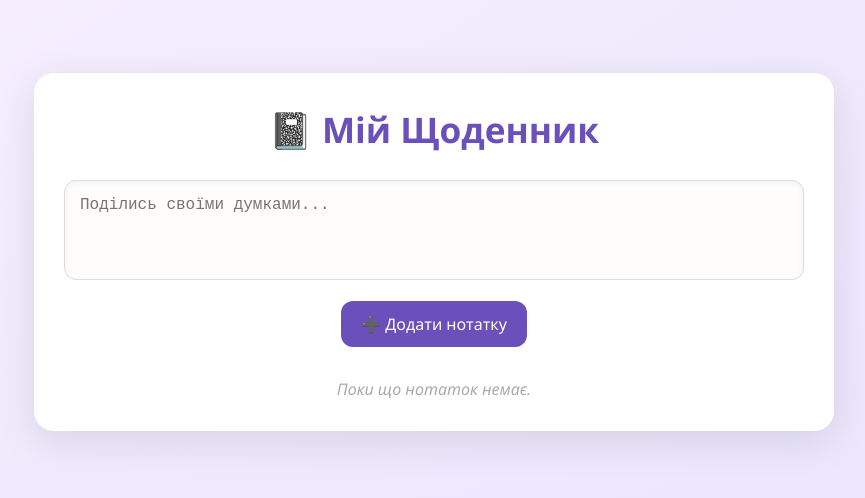
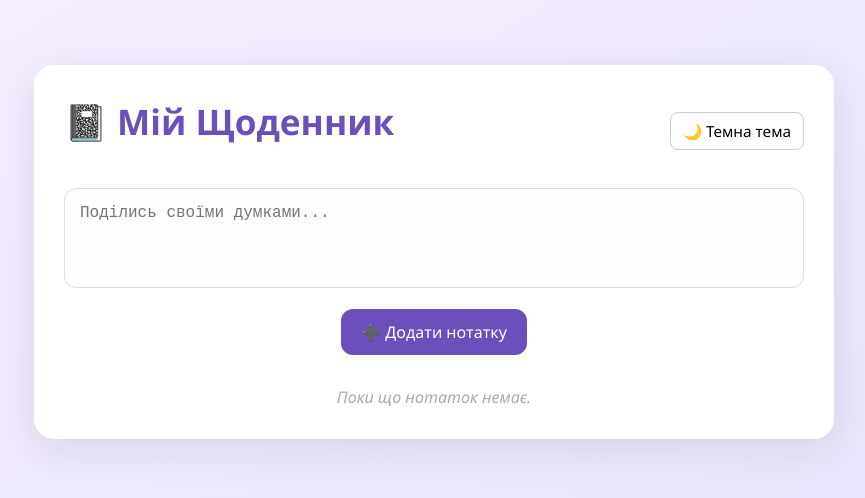
Before and after one commit to kulikp1/planner, a React (Vite) app: page /notes in a window 1280 px wide. Shown: the part 148-646 px from the top of the page, without its empty margins (206-1071 px from the left). Built offline with nearby package versions, Linux system fonts and the light colour scheme.

Commit message:
add dark theme

```diff
--- a/src/components/Notes/Notes.jsx
+++ b/src/components/Notes/Notes.jsx
@@ -1,20 +1,28 @@
 import { useState, useEffect } from "react";
 import styles from "./Notes.module.css";
+import clsx from "clsx"; // npm install clsx
 
 const Notes = () => {
   const [notes, setNotes] = useState([]);
   const [newNote, setNewNote] = useState("");
+  const [isDarkMode, setIsDarkMode] = useState(false);
 
   useEffect(() => {
     const storedNotes = localStorage.getItem("diaryNotes");
+    const storedTheme = localStorage.getItem("darkMode") === "true";
     if (storedNotes) {
       setNotes(JSON.parse(storedNotes));
     }
+    setIsDarkMode(storedTheme);
   }, []);
 
   useEffect(() => {
     localStorage.setItem("diaryNotes", JSON.stringify(notes));
   }, [notes]);
+
+  useEffect(() => {
+    localStorage.setItem("darkMode", isDarkMode);
+  }, [isDarkMode]);
 
   const handleAddNote = () => {
     if (newNote.trim() === "") return;
@@ -32,9 +40,17 @@ const Notes = () => {
   };
 
   return (
-    <div className={styles.page}>
+    <div className={clsx(styles.page, isDarkMode && styles.dark)}>
       <div className={styles.container}>
-        <h2 className={styles.title}>📓 Мій Щоденник</h2>
+        <div className={styles.header}>
+          <h2 className={styles.title}>📓 Мій Щоденник</h2>
+          <button
+            onClick={() => setIsDarkMode(!isDarkMode)}
+            className={styles.themeToggle}
+          >
+            {isDarkMode ? "☀️ Світла тема" : "🌙 Темна тема"}
+          </button>
+        </div>
 
         <textarea
           placeholder="Поділись своїми думками..."
--- a/src/components/Notes/Notes.module.css
+++ b/src/components/Notes/Notes.module.css
@@ -7,6 +7,11 @@
   align-items: center;
   padding: 30px;
   box-sizing: border-box;
+  transition: background 0.4s ease;
+}
+
+.dark {
+  background: linear-gradient(to bottom right, #1f1f2b, #2c2c3d);
 }
 
 .container {
@@ -19,13 +24,49 @@
   font-family: "Segoe UI", sans-serif;
   overflow-y: auto;
   max-height: 90vh;
+  transition: background 0.4s ease, color 0.4s ease;
+}
+
+.dark .container {
+  background: #2b2b3c;
+  color: #f1f1f1;
 }
 
 .title {
   text-align: center;
   color: #6b4fbb;
   font-size: 2.2rem;
-  margin-bottom: 25px;
+  margin-bottom: 20px;
+}
+
+.dark .title {
+  color: #a18ef8;
+}
+
+.header {
+  display: flex;
+  justify-content: space-between;
+  align-items: center;
+  margin-bottom: 20px;
+}
+
+.themeToggle {
+  background: transparent;
+  border: 1px solid #ccc;
+  padding: 8px 12px;
+  border-radius: 8px;
+  cursor: pointer;
+  font-size: 0.95rem;
+  transition: background 0.3s;
+}
+
+.themeToggle:hover {
+  background-color: #efefef;
+}
+
+.dark .themeToggle {
+  border-color: #555;
+  color: #ddd;
 }
 
 .textarea {
@@ -35,10 +76,16 @@
   font-size: 1rem;
   resize: none;
   border: 1px solid #ddd;
-  box-shadow: inset 0 2px 6px rgba(0, 0, 0, 0.05);
-  margin-bottom: 15px;
   background-color: #fffdfc;
   min-height: 100px;
+  margin-bottom: 15px;
+  transition: background 0.3s, color 0.3s;
+}
+
+.dark .textarea {
+  background-color: #3a3a4f;
+  border-color: #555;
+  color: #f1f1f1;
 }
 
 .button {
@@ -69,11 +116,15 @@
   padding: 15px 20px;
   border-radius: 15px;
   box-shadow: 0 4px 12px rgba(0, 0, 0, 0.05);
-  transition: transform 0.2s ease;
+  transition: transform 0.2s ease, background 0.3s;
 }
 
 .noteCard:hover {
   transform: scale(1.01);
+}
+
+.dark .noteCard {
+  background: #3a3a4f;
 }
 
 .noteHeader {
@@ -86,6 +137,10 @@
 .noteDate {
   font-size: 0.85rem;
   color: #999;
+}
+
+.dark .noteDate {
+  color: #ccc;
 }
 
 .deleteBtn {
@@ -107,8 +162,16 @@
   white-space: pre-wrap;
 }
 
+.dark .noteText {
+  color: #eee;
+}
+
 .empty {
   text-align: center;
   color: #aaa;
   font-style: italic;
 }
+
+.dark .empty {
+  color: #888;
+}
```
